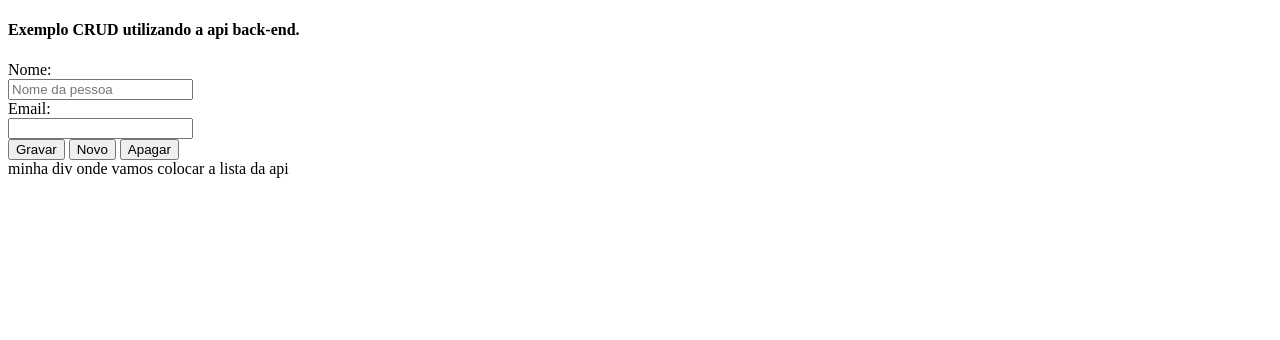
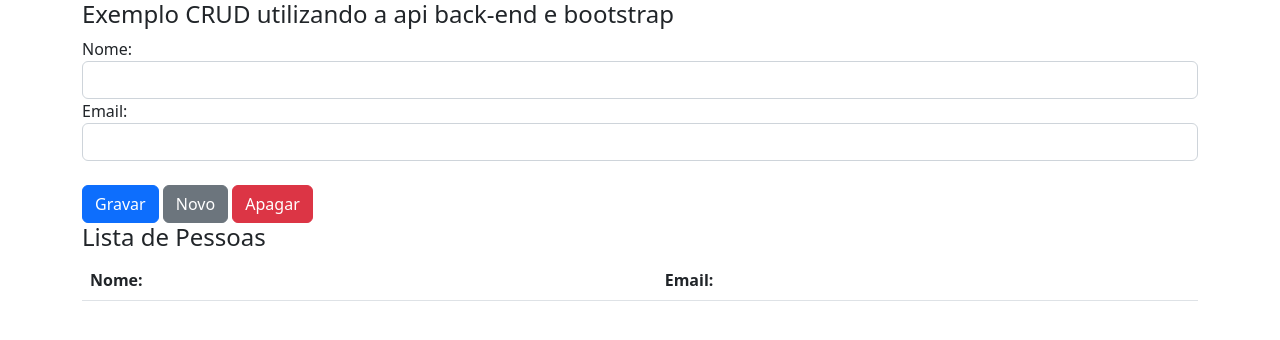
Before and after one commit to DanVolles/frontEnd, a plain HTML site: page exemplo-crud/index.html in a window 1280 px wide. Drawn offline with nearby package versions, Linux system fonts and the light colour scheme; no server answers.

Commit message:
Bootstrap. Criação da pasta JS.

```diff
--- a/exemplo-crud/index.html
+++ b/exemplo-crud/index.html
@@ -1,32 +1,70 @@
 <!DOCTYPE html> <!-- indica que pode utilizar tags do HTML5 -->
 <html>
+
+
 <head>
     <title>Exemplo CRUD</title>
+    <link href="https://cdn.jsdelivr.net/npm/bootstrap@5.2.2/dist/css/bootstrap.min.css" rel="stylesheet">
+    <style>
+        tbody{
+            cursor: pointer;
+        }
+    </style>
 </head>
+
+
 <body>
-    <h4>Exemplo CRUD utilizando a api back-end.</h4>
 
-    <input type="hidden" id="id">
-    Nome: <br>
-    <input type="text" placeholder="Nome da pessoa" id="nome"><br>
-    Email: <br>
-    <input type="text" id="email"><br>
-    <input type="button" value="Gravar" onclick="gravar()">
-    <input type="button" value="Novo" onclick="limpar()">
-    <input type="button" value="Apagar" onclick="apagar()">
+    <div class="container">
 
-    <div id="lista">minha div onde vamos colocar a lista da api</div>
+        <h4>Exemplo CRUD utilizando a api back-end e bootstrap</h4>
+
+        <!-- IDENTIFICADORES: -->
+
+            <!-- Id: -->
+            <input type="hidden" id="id">
+
+            <!-- Nome: -->
+            <label for="nome">Nome:</label>
+            <input type="text" id="nome" class="form-control">
+
+            <!-- Email: -->
+            <label for="email">Email:</label>
+            <input type="text" id="email" class="form-control">
+
+        <!-- BOTÕES: -->
+            <br>
+            <input type="button" value="Gravar" onclick="gravar()" class="btn btn-primary">
+            <input type="button" value="Novo" onclick="limpar()" class="btn btn-secondary">
+            <input type="button" value="Apagar" onclick="apagar()" class="btn btn-danger">
+
+        <!-- TABELA: -->
+            <br>
+            <h4> Lista de Pessoas </h4>
+                <table class="table table-hover">
+                    <thead>
+                        <tr>
+                            <th>Nome:</th>
+                            <th>Email:</th>
+                        </tr>
+                    </thead>
+                    <tbody id="lista"></tbody>
+                </table>
+
+    </div>
+
     <script>
 
         // Request via JavaScript ajax 4 passos
 
         // 01 - criar a variável
         xhttp = new XMLHttpRequest();
-        var lista ;
+        var lista;
+        var api = "http://danvolles-prj-java.herokuapp.com/api/usuario/";
 
         function listar () {
             // 02 - Definiçõa do nosso request endereço e forma
-            xhttp.open("GET","http://danvolles-prj-java.herokuapp.com/api/usuario/");
+            xhttp.open("GET", api);
 
             // 03 - Manda de fato a request
             xhttp.send();
@@ -37,10 +75,14 @@
                 lista = JSON.parse(lista);
                 console.log(lista);
 
-                texto = "Lista de pessoas: <br>";
+                texto = "";
                 i = 0;
                 for (const u of lista) {
-                    texto += `${u.nome} - ${u.email} - <span onclick='editar(${i})'>📝</span> <br>`
+                    texto += `
+                    <tr onclick='editar(${i})'>
+                        <td>${u.nome}</td>
+                        <td>${u.email}</td>
+                    </tr>`
                     i++;
                 }
                 document.getElementById('lista').innerHTML = texto;
@@ -63,7 +105,7 @@
                 metodo = "POST";
             }
 
-            xhttp.open("POST", "http://danvolles-prj-java.herokuapp.com/api/usuario/")
+            xhttp.open("POST", api)
             xhttp.setRequestHeader("Content-Type","application/json;charset=UTF-8")
 
             xhttp.send(JSON.stringify(usuario));
@@ -88,7 +130,7 @@
 
         function apagar(){
             id = document.getElementById("id").value;
-            xhttp.open("DELETE", "http://danvolles-prj-java.herokuapp.com/api/usuario/"+id);
+            xhttp.open("DELETE", api + id);
             xhttp.send();
             xhttp.onload = function () {
                 alert(this.responseText);
```
Also changed, not shown: exemplo-crud/js/script.js (added).
